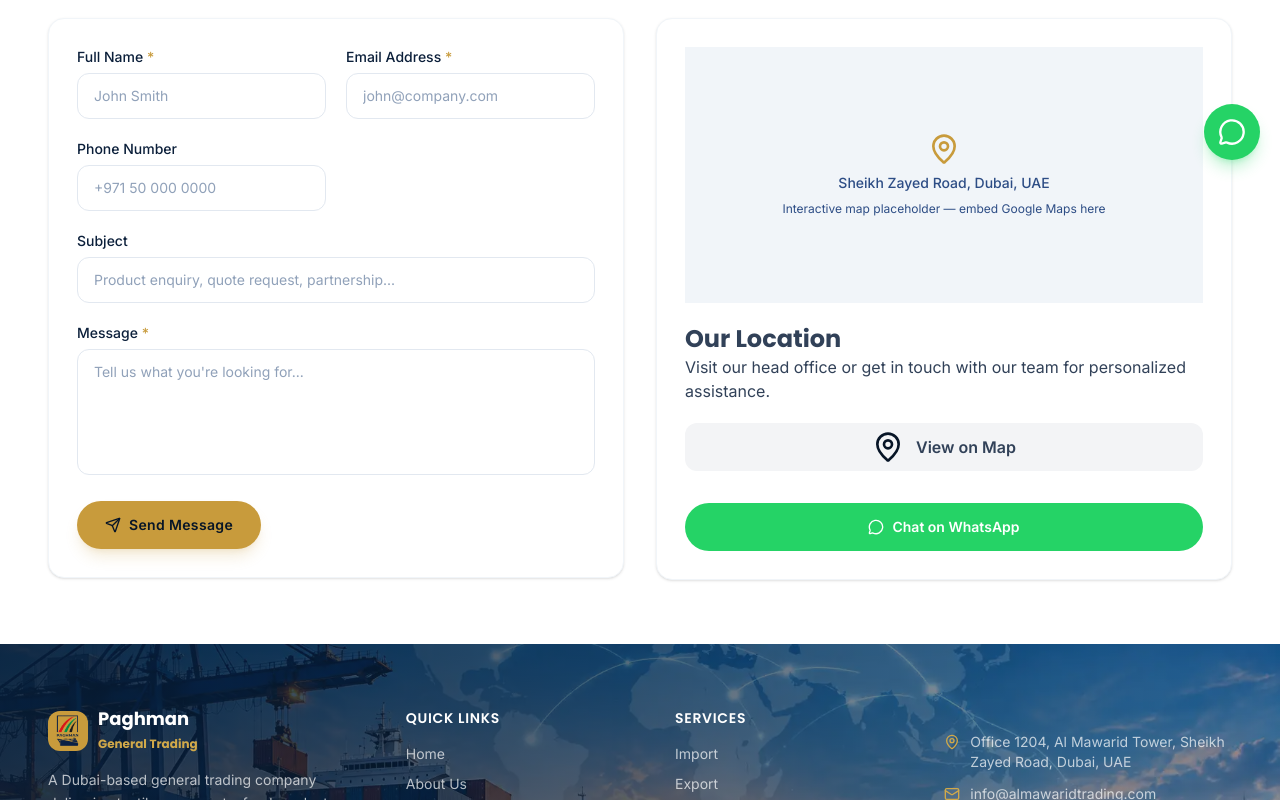
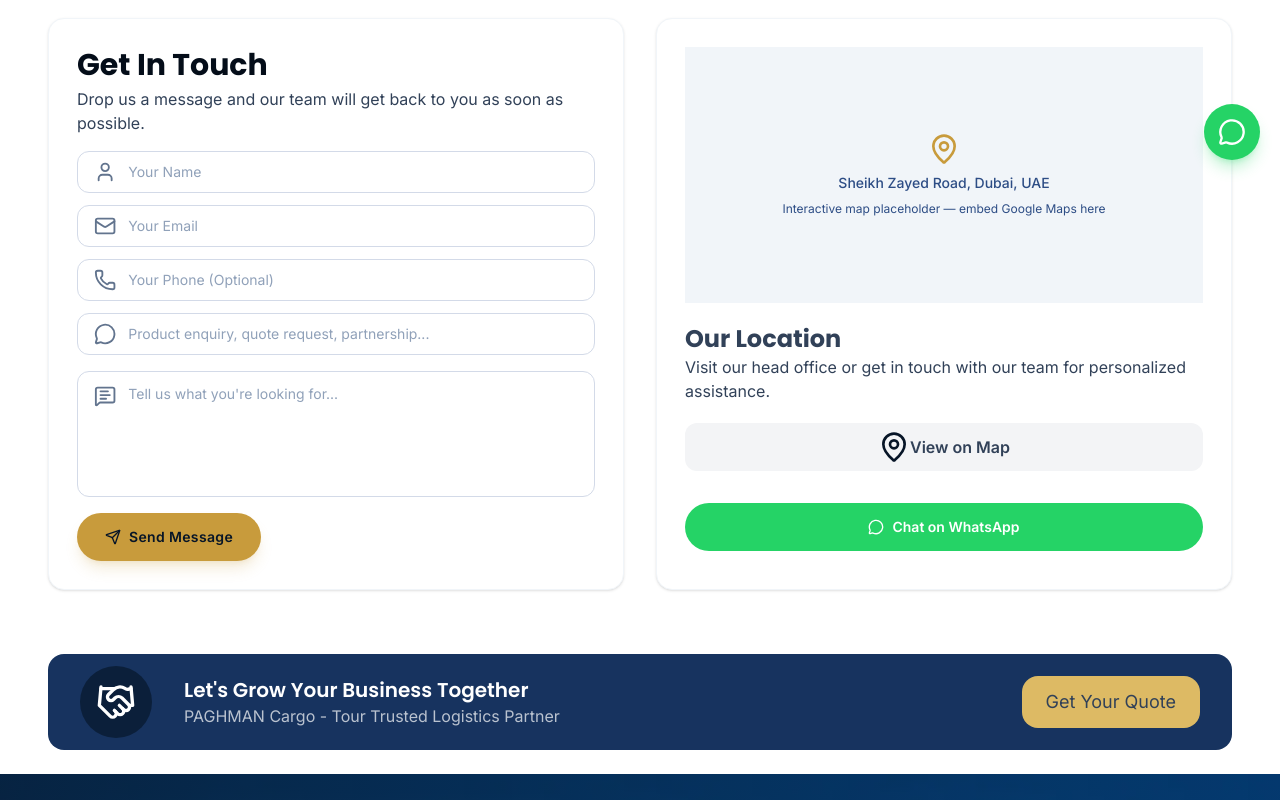
Before and after one commit to mzeeshankhan-dev/Paghman-General-Trading-LLC, a React (Vite) app: page /contact in a window 1280 px wide. Shown: the part 620-1420 px from the top of the page. Built offline with nearby package versions, Linux system fonts and the light colour scheme; a web font is replaced by a local one.

Commit message:
ui update

```diff
--- a/src/components/contact/ContactForm.jsx
+++ b/src/components/contact/ContactForm.jsx
@@ -1,6 +1,7 @@
 import { useState } from "react";
 import { useTranslation } from "react-i18next";
-import { Send, CheckCircle2, AlertCircle } from "lucide-react";
+import { Send, CheckCircle2, AlertCircle, User,Phone, MessageCircle, Mail } from "lucide-react";
+import {MessageSquareText } from 'lucide-react';
 
 const initialForm = { name: "", email: "", phone: "", subject: "", message: "" };
 
@@ -40,20 +41,21 @@ export default function ContactForm() {
   }
 
   const fields = [
-    { id: "name", label: t("contact.form.name"), placeholder: t("contact.form.namePh"), type: "text" },
-    { id: "email", label: t("contact.form.email"), placeholder: t("contact.form.emailPh"), type: "email" },
-    { id: "phone", label: t("contact.form.phone"), placeholder: t("contact.form.phonePh"), type: "tel" },
-    { id: "subject", label: t("contact.form.subject"), placeholder: t("contact.form.subjectPh"), type: "text" },
+    { id: "name", icon: User , placeholder: t("contact.form.namePh"), type: "text" },
+    { id: "email", icon: Mail , placeholder: t("contact.form.emailPh"), type: "email" },
+    { id: "phone", icon: Phone, placeholder: t("contact.form.phonePh"), type: "tel" },
+    { id: "subject", icon: MessageCircle, placeholder: t("contact.form.subjectPh"), type: "text" },
   ];
 
   return (
-    <form onSubmit={handleSubmit} noValidate className="card flex flex-col gap-5 p-4 lg:p-7">
-      <div className="grid gap-5 sm:grid-cols-2">
+    <div className="card p-4 lg:p-7">
+      <h1 className="text-navy-950 text-3xl font-bold">Get In Touch</h1>
+      <p className="mt-1">Drop us a message and our team will get back to you as soon as possible. </p>
+      <form onSubmit={handleSubmit} noValidate className="flex flex-col gap-4 mt-4 ">
+        <div className="flex flex-col gap-3">
           {fields.map((field) => (
-          <div key={field.id} className={field.id === "subject" ? "sm:col-span-2" : ""}>
-            <label htmlFor={field.id} className="mb-1.5 block text-sm font-medium text-navy-800 dark:text-slate-200">
-              {field.label} {(field.id === "name" || field.id === "email") && <span className="text-gold-500">*</span>}
-            </label>
+            <div key={field.id} className={`flex gap-3 items-center overflow-hidden rounded-xl border border-navy-100 px-4 py-2 dark:text-white ${errors.message ? "border-red-400 focus:ring-red-200" : ""}`}>
+              <field.icon className="text-slate-500"/>
               <input
                 id={field.id}
                 type={field.type}
@@ -62,20 +64,14 @@ export default function ContactForm() {
                 placeholder={field.placeholder}
                 required={field.id === "name" || field.id === "email"}
                 aria-invalid={Boolean(errors[field.id])}
-              className={`w-full rounded-xl border bg-white px-4 py-3 text-sm text-navy-900 placeholder:text-slate-400 focus:outline-none focus:ring-2 dark:bg-navy-900 dark:text-white ${
-                errors[field.id]
-                  ? "border-red-400 focus:ring-red-200"
-                  : "border-slate-200 focus:border-gold-400 focus:ring-gold-100 dark:border-navy-700"
-              }`}
+                className={`w-full bg-white  text-sm text-navy-900 placeholder:text-slate-400 focus:outline-none dark:bg-navy-900 dark:text-white `}
               />
             </div>
           ))}
         </div>
 
-      <div>
-        <label htmlFor="message" className="mb-1.5 block text-sm font-medium text-navy-800 dark:text-slate-200">
-          {t("contact.form.message")} <span className="text-gold-500">*</span>
-        </label>
+        <div className={`px-4 py-3 border border-navy-100 flex gap-3 rounded-xl dark:text-white ${errors.message ? "border-red-400 focus:ring-red-200" : ""}`}>
+          <MessageSquareText className="text-slate-500" />
           <textarea
             id="message"
             rows={5}
@@ -84,9 +80,7 @@ export default function ContactForm() {
             onChange={handleChange("message")}
             placeholder={t("contact.form.messagePh")}
             aria-invalid={Boolean(errors.message)}
-          className={`w-full resize-none rounded-xl border bg-white px-4 py-3 text-sm text-navy-900 placeholder:text-slate-400 focus:outline-none focus:ring-2 dark:bg-navy-900 dark:text-white ${
-            errors.message ? "border-red-400 focus:ring-red-200" : "border-slate-200 focus:border-gold-400 focus:ring-gold-100 dark:border-navy-700"
-          }`}
+            className={`w-full resize-none bg-white text-sm text-navy-900 placeholder:text-slate-400 focus:outline-none dark:bg-navy-900 dark:text-white `}
           />
         </div>
 
@@ -108,5 +102,6 @@ export default function ContactForm() {
           </p>
         )}
       </form>
+    </div>
   );
 }
--- a/src/components/layout/Footer.jsx
+++ b/src/components/layout/Footer.jsx
@@ -58,16 +58,15 @@ export default function Footer() {
   }
 
   return (
-    <footer className="bg-navy-950 text-white/70">
-      <div className="container-page grid gap-12 py-16 md:grid-cols-2 lg:grid-cols-[1.4fr_1fr_1fr_1.3fr] bg-cover bg-center bg-no-repeat"
-        style={{
+    <footer className=" text-white/70" style={{
 
-          backgroundImage: `      linear-gradient(
+      backgroundImage: `      linear-gradient(
         to right,
         rgba(7, 29, 54, 0.9),
         rgba(7, 29, 54, 0.4)
       ), url(${footerImg})`,
-        }}>
+    }}>
+      <div className="container-page grid gap-12 py-16 md:grid-cols-2 lg:grid-cols-[1.4fr_1fr_1fr_1.3fr] bg-cover bg-center bg-no-repeat">
         <div className="flex flex-col gap-4">
           <Link to="/" className="flex items-center gap-2.5">
             <span className="flex h-10 w-10 items-center justify-center rounded-xl bg-gold-500 text-navy-900">
--- a/src/components/ui/GetQuote.jsx
+++ b/src/components/ui/GetQuote.jsx
@@ -5,8 +5,8 @@ import { useTranslation } from "react-i18next";
 
 const GetQuote = ({bgColor = "bg-gray-200"}) => {
     return (
-        <div className={`container-page pb-6 bg-gray-200 ${bgColor}`}>
-            <div className="px-8 py-3 bg-navy-600 rounded-2xl flex justify-between items-center max-[800px]:flex-col gap-4 max-[800px]:gap-6 max-[800px]:text-center ">
+        <div className={`px-12 w-full pb-6 ${bgColor}`}>
+            <div className="px-8 py-3 max-w-300 mx-auto bg-navy-600 rounded-2xl flex justify-between items-center max-[800px]:flex-col gap-4 max-[800px]:gap-6 max-[800px]:text-center ">
                 <span className='flex items-center gap-8 max-[800px]:flex-col max-[800px]:gap-4'>
                     <span className='p-4 bg-navy-800 rounded-full'>
                         <HandshakeIcon className='h-10 w-10 text-white' />
--- a/src/i18n/locales/en.json
+++ b/src/i18n/locales/en.json
@@ -103,7 +103,7 @@
   },
   "services": {
     "eyebrow": "Our Services",
-    "title": "End-to-End Trading Solutions",
+    "title": "Our Services",
     "subtitle": "From sourcing to final-mile delivery, we manage every link in your supply chain.",
     "list": [
       { "id": "import", "title": "Import", "desc": "Reliable import services with full customs documentation and compliance handling across the UAE." },
@@ -205,8 +205,8 @@
     "subtitle": "We're here to help you move your business forword",
     "form": {
       "name": "Full Name", "email": "Email Address", "phone": "Phone Number",
-      "subject": "Subject", "message": "Message", "namePh": "John Smith",
-      "emailPh": "john@company.com", "phonePh": "+971 50 000 0000",
+      "subject": "Subject", "message": "Message", "namePh": "Your Name",
+      "emailPh": "Your Email", "phonePh": "Your Phone (Optional)",
       "subjectPh": "Product enquiry, quote request, partnership...",
       "messagePh": "Tell us what you're looking for...",
       "success": "Thank you! Your message has been sent — we'll be in touch shortly.",
--- a/src/pages/Contact.jsx
+++ b/src/pages/Contact.jsx
@@ -4,6 +4,7 @@ import Seo from "../components/ui/Seo";
 import PageHeader from "../components/ui/PageHeader";
 import Reveal from "../components/ui/Reveal";
 import ContactForm from "../components/contact/ContactForm";
+import GetQuote from "../components/ui/GetQuote";
 
 export default function Contact() {
   const { t } = useTranslation();
@@ -63,14 +64,12 @@ export default function Contact() {
                   <p>Visit our head office or get in touch with our team for personalized assistance.</p>
                 </div>
 
-                {/* <div className="bg-gray-100 rounded-xl px-5 py-2 mt-5 flex justify-between items-center dark:bg-navy-700"> */}
-                  <a className=" font-semibold bg-gray-100 rounded-xl px-5 py-2 mt-5 flex items-center justify-center gap-3 dark:bg-navy-700"
+                  <a className=" font-semibold bg-gray-100 rounded-xl px-5 py-2 mt-5 flex items-center justify-center gap-3npmru dark:bg-navy-700"
                   href="">
                     <MapPin className="h-8 w-8 text-navy-900 dark:text-white" aria-hidden="true" />
                     View on Map
                   </a>
 
-                {/* </div */}
               </Reveal>
               <Reveal>
                 <a
@@ -88,6 +87,7 @@ export default function Contact() {
           </div>
         </div>
       </section>
+      <GetQuote bgColor="bg-white" />
     </>
   );
 }
--- a/src/pages/Services.jsx
+++ b/src/pages/Services.jsx
@@ -34,14 +34,14 @@ export default function Services() {
 
       <section className="section-y bg-gray-200 dark:bg-navy-900">
 
-        <div className="container-page grid grid-cols-[60%_40%]">
+        <div className="container-page grid gap-4 grid-cols-[60%_40%] max-[900px]:grid-cols-1">
 
           <div className="left flex flex-col gap-8">
             <div className="l-title">
               <h2 className="text-3xl font-bold text-navy-900 dark:text-white">{t("workingProcess.title")}</h2>
               <p className=" mt-2">{t("workingProcess.subtitle")}</p>
             </div>
-            <div className="process flex flex-wrap gap-1">
+            <div className="process flex flex-wrap gap-1 justify-center">
               {workingProcess.map((item, idx) => {
                 const Icon = ProcessIcon[idx];
                 return (
```
Lines whose indentation alone changed are shown as unchanged.
